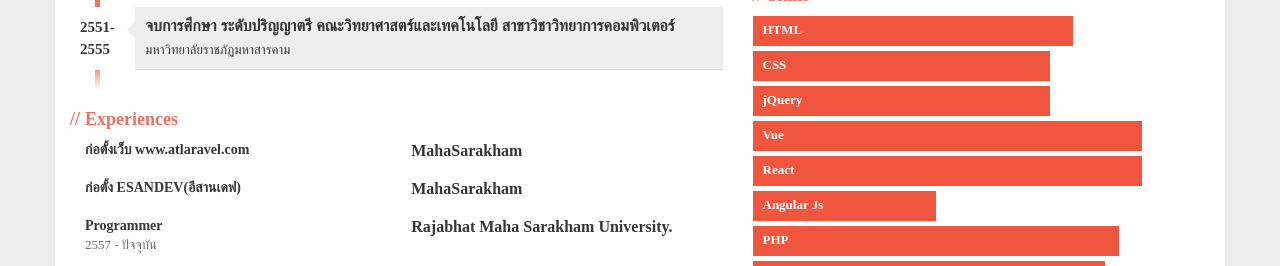
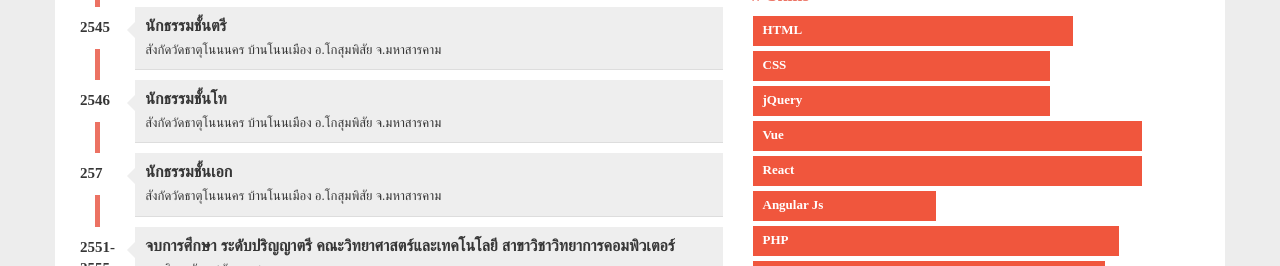
Before and after one commit to leksoft/lexsoft, a plain HTML site: page index.html in a window 1280 px wide. Shown: the part 665-931 px from the top of the page. Drawn offline with Linux system fonts and the light colour scheme.

Commit message:
Update index.html

```diff
--- a/index.html
+++ b/index.html
@@ -55,6 +55,27 @@
                                 <div class="description pull-right">
                                     <h3>จบการศึกษาระดับมัธยมต้น-มัธยมปลาย (ม.3,ม.6)</h3>
                                     <p>โรงเรียนวัดท่าพระหงษ์เทศประดิษฐ์ จังหวัดขอนแก่น</p>
+                                </div>
+                            </li>
+                             <li>
+                                <div class="year pull-left">2545</div>
+                                <div class="description pull-right">
+                                    <h3>นักธรรมชั้นตรี</h3>
+                                    <p>สังกัดวัดธาตุโนนนคร บ้านโนนเมือง อ.โกสุมพิสัย จ.มหาสารคาม</p>
+                                </div>
+                            </li>
+                             <li>
+                                <div class="year pull-left">2546</div>
+                                <div class="description pull-right">
+                                    <h3>นักธรรมชั้นโท</h3>
+                                    <p>สังกัดวัดธาตุโนนนคร บ้านโนนเมือง อ.โกสุมพิสัย จ.มหาสารคาม</p>
+                                </div>
+                            </li>
+                             <li>
+                                <div class="year pull-left">257</div>
+                                <div class="description pull-right">
+                                    <h3>นักธรรมชั้นเอก</h3>
+                                    <p>สังกัดวัดธาตุโนนนคร บ้านโนนเมือง อ.โกสุมพิสัย จ.มหาสารคาม</p>
                                 </div>
                             </li>
                             <li>
```
